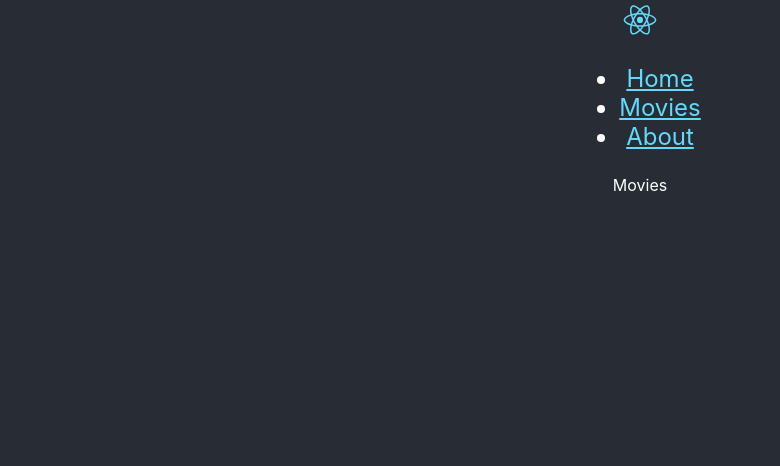
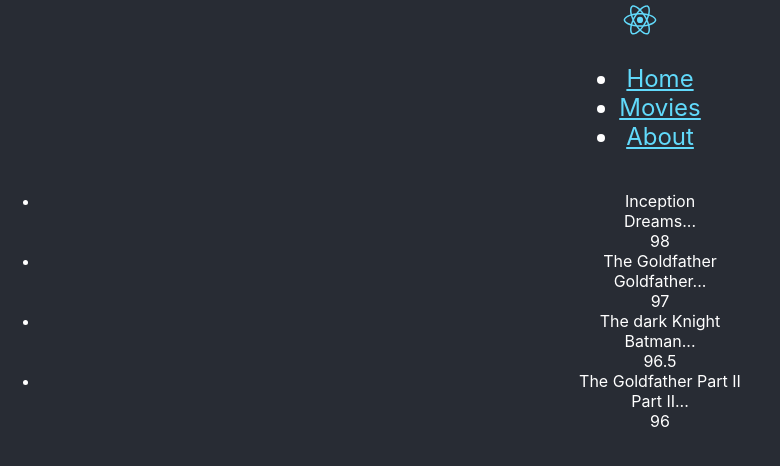
Before and after one commit to Anatoliy-13/films, a React (Create React App) app in the folder my-app/: page /movies in a window 1280 px wide. Shown: the top 466 px of the page, without its empty margins (0-780 px from the left). Built offline with nearby package versions, Linux system fonts and the light colour scheme.

Commit message:
feat: add redux

```diff
--- a/my-app/package.json
+++ b/my-app/package.json
@@ -14,8 +14,10 @@
     "match-sorter": "^6.3.4",
     "react": "^18.2.0",
     "react-dom": "^18.2.0",
+    "react-redux": "^9.1.0",
     "react-router-dom": "^6.22.3",
     "react-scripts": "5.0.1",
+    "redux": "^5.0.1",
     "sort-by": "^1.2.0",
     "typescript": "^4.9.5",
     "web-vitals": "^2.1.4"
--- /dev/null
+++ b/my-app/src/Store.ts
@@ -0,0 +1,9 @@
+import { createStore } from "redux";
+
+import rootReducer from "./reducers";
+
+const store = createStore(rootReducer);
+
+export type RootState = ReturnType<typeof store.getState>
+
+export default store;
--- a/my-app/src/featers/Movies/Movies.tsx
+++ b/my-app/src/featers/Movies/Movies.tsx
@@ -1,3 +1,26 @@
- export function Movies() {
-     return <div>Movies</div>;
+import { RootState } from "../../Store";
+import { Movie } from "../../reducers/movies";
+import { connect } from "react-redux";
+
+interface MoviesProps {
+    movies: Movie[]
 }
+
+function Movies({ movies }: MoviesProps) {
+    return <div>
+        <ul>
+            {movies.map((m) => (<li key={m.id}>
+                <div>{m.title}</div>
+                <div>{m.overviwe}</div>
+                <div>{m.popularity}</div>
+            </li>))
+            }
+         </ul>
+     </div>;
+}
+const mapStateToProps = (state: RootState) => ({
+    movies: state.movies.top
+})
+
+const connector = connect(mapStateToProps);
+export default connector(Movies)
--- a/my-app/src/index.tsx
+++ b/my-app/src/index.tsx
@@ -5,12 +5,14 @@ import App from './App';
 import reportWebVitals from './reportWebVitals';
 import { RouterProvider, createBrowserRouter } from 'react-router-dom';
 import { About } from './featers/About/About';
-import { Movies } from './featers/Movies/Movies';
+import Movies from './featers/Movies/Movies';
+import { Provider } from 'react-redux';
+import store from './Store';
 
 const router = createBrowserRouter([
   {
     path: "/",
-    element: <App />,
+    element: <Provider store={store}><App /></Provider>,
     children: [
       {
     path: "/about",
--- /dev/null
+++ b/my-app/src/reducers/index.ts
@@ -0,0 +1,8 @@
+import { combineReducers } from "redux";
+import moviesReducers from "./movies";
+
+const rootReducer = combineReducers({
+    movies: moviesReducers
+})
+
+export default rootReducer;
--- /dev/null
+++ b/my-app/src/reducers/movies.ts
@@ -0,0 +1,28 @@
+import { Reducer } from "react";
+import { Action } from "redux";
+
+
+export interface Movie {
+    id: number;
+    title: string;
+    popularity: number;
+    overviwe: string;
+}
+
+interface MoviesState {
+    top: Movie[]
+}
+
+const initialState: MoviesState = {
+    top: [
+        { id: 1, title: "Inception", popularity: 98, overviwe: "Dreams..." },
+        { id: 2, title: "The Goldfather", popularity: 97, overviwe: "Goldfather..." },
+        { id: 3, title: "The dark Knight", popularity: 96.5, overviwe: "Batman..." },
+        {id: 4, title: "The Goldfather Part II", popularity:96, overviwe: "Part II..."},
+    ]
+}
+
+const moviesReducers: Reducer<MoviesState, Action> = (state, action) => {
+    return initialState;
+}
+export default moviesReducers;
```
Also changed, not shown: 1 other file (tests, documents, lock files or other folders).
